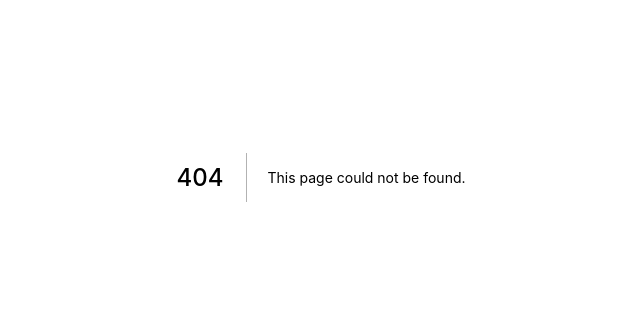
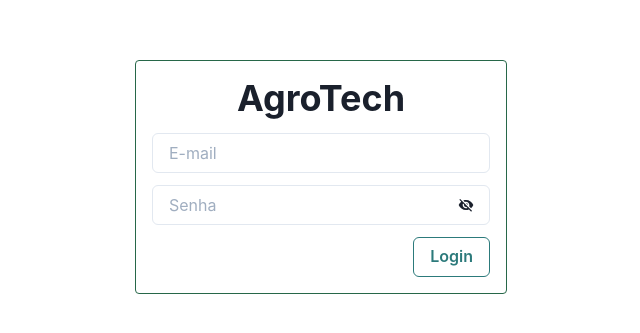
Before and after one commit to FranciscoMaik/agrotech, a Next.js app: page /login in a window 1280 px wide. Before the commit this address had no page. Shown: the part 223-556 px from the top of the page, without its empty margins (319-959 px from the left). Built offline with nearby package versions, Linux system fonts and the light colour scheme.

Commit message:
feat: page login

```diff
--- /dev/null
+++ b/src/pages/login/index.tsx
@@ -0,0 +1,60 @@
+import React from 'react';
+
+import {
+  Flex,
+  Heading,
+  InputGroup,
+  Input,
+  InputRightElement,
+  Button,
+} from '@chakra-ui/react';
+
+import { MdVisibilityOff, MdVisibility } from 'react-icons/md';
+
+const Login: React.FC = function () {
+  const [show, setShow] = React.useState(false);
+  const handleClick = () => setShow(!show);
+
+  return (
+    <Flex alignItems="center" justifyContent="center" height="100vh">
+      <Flex
+        borderRadius={4}
+        border="1px solid"
+        borderColor="green.700"
+        padding={4}
+        flexDirection="column"
+        alignItems="center"
+        gap={3}
+      >
+        <Heading>AgroTech</Heading>
+
+        <InputGroup size="md" flexDirection="column" gap={2}>
+          <Input variant="outline" placeholder="E-mail" />
+        </InputGroup>
+
+        <InputGroup size="md" flexDirection="column" gap={2}>
+          <Input
+            pr="4.5rem"
+            type={show ? 'text' : 'password'}
+            placeholder="Senha"
+          />
+          <InputRightElement width="3rem">
+            {show ? (
+              <MdVisibility onClick={handleClick} />
+            ) : (
+              <MdVisibilityOff onClick={handleClick} />
+            )}
+          </InputRightElement>
+        </InputGroup>
+
+        <Flex direction="row" w="100%" justifyContent="flex-end">
+          <Button colorScheme="teal" variant="outline">
+            Login
+          </Button>
+        </Flex>
+      </Flex>
+    </Flex>
+  );
+};
+
+export default Login;
--- a/src/styles/theme.ts
+++ b/src/styles/theme.ts
@@ -4,7 +4,7 @@ import { extendTheme } from '@chakra-ui/react';
 // 2. Add your color mode config
 const config = {
   initialColorMode: 'light',
-  useSystemColorMode: true,
+  useSystemColorMode: false,
   colors: {
     transparent: 'transparent',
     black: '#000000',
```
Also changed, not shown: src/pages/index.tsx (+6 -1 lines).
